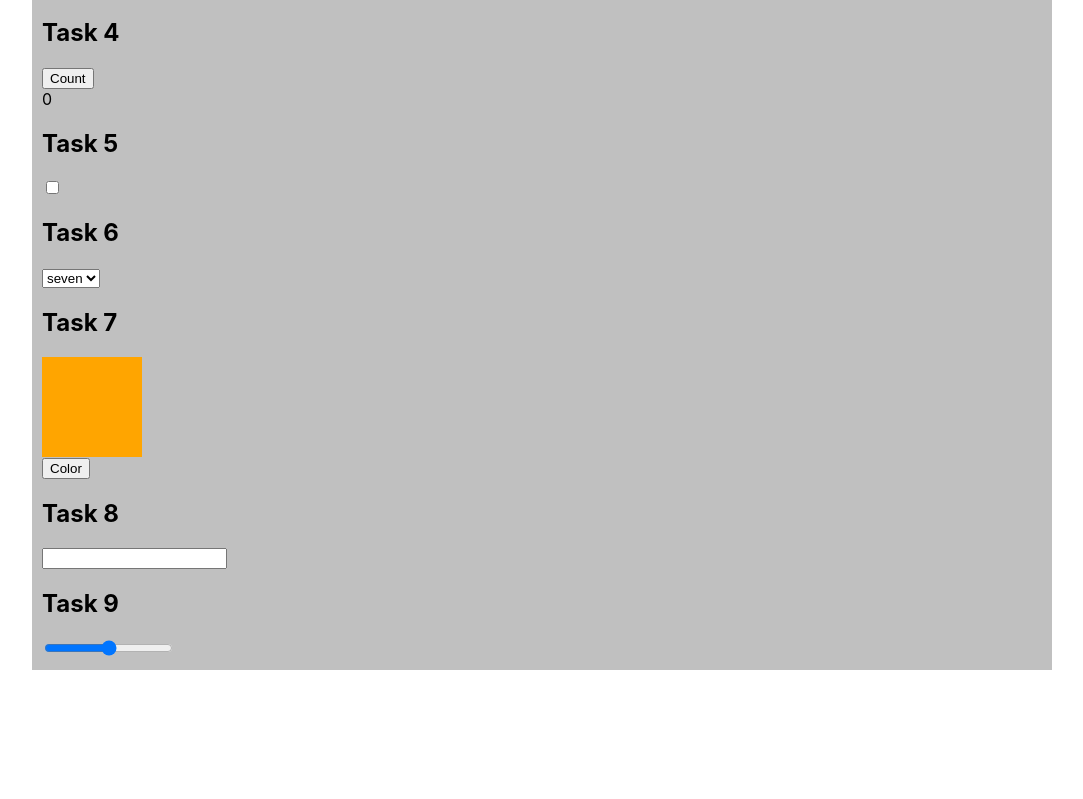
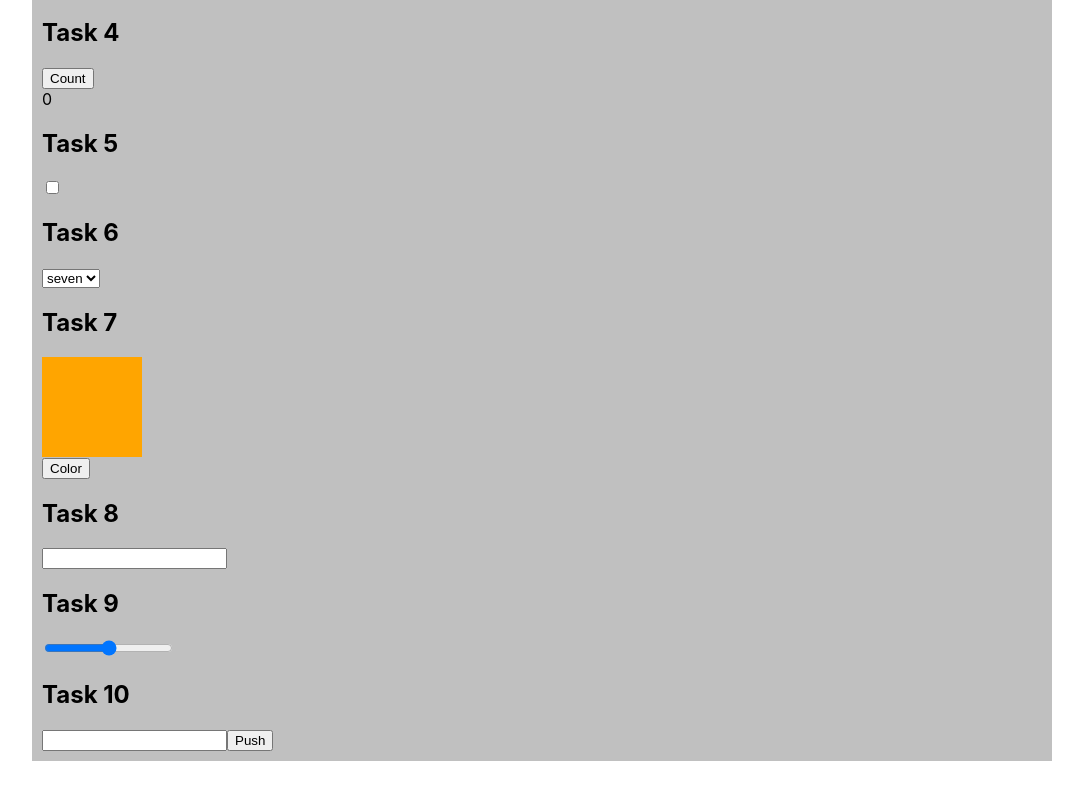
Before and after one commit to GarifullinII/react-app-unit_5, a React (Create React App) app: page / in a window 1280 px wide. Shown: the part 484-1283 px from the top of the page, without its empty margins (98-1181 px from the left). Before the commit the page ends 1194 px from the top, so only its background shows below. Built offline with nearby package versions, Linux system fonts and the light colour scheme.

Commit message:
add task 10 useState

```diff
--- a/src/App.js
+++ b/src/App.js
@@ -26,6 +26,9 @@ function App() {
   const [st8, setSt8] = React.useState('');
 
   const [st9, setSt9] = React.useState('');
+
+  const [st10, setSt10] = React.useState([]);
+  let task10Input = React.useRef();
 
 
 
@@ -88,9 +91,11 @@ function App() {
     setSt9(event.target.value);
   }
 
-  // function task10() {
+  function task10() {
+    setSt10([...st10, task10Input.current.value]);
 
-  // }
+    task10Input.current.value = '';
+  }
 
   return (
     <div>
@@ -147,12 +152,12 @@ function App() {
         <input type="range" className="task-9" onInput={task9}></input>
         <div>{st9}</div>
       </section>
-       {/* <section>
+       <section>
         <h2>Task 10</h2>
-        <input type="number" className="i-10"></input>
-        <button className="task-10">Push</button>
-        <div>Тут выводим - форма вывода любая!</div>
-      </section> */}
+        <input type="number" className="i-10" ref={task10Input}></input>
+        <button className="task-10" onClick={task10}>Push</button>
+        <div>{st10}</div>
+      </section>
     </div>
   );
 }
```
